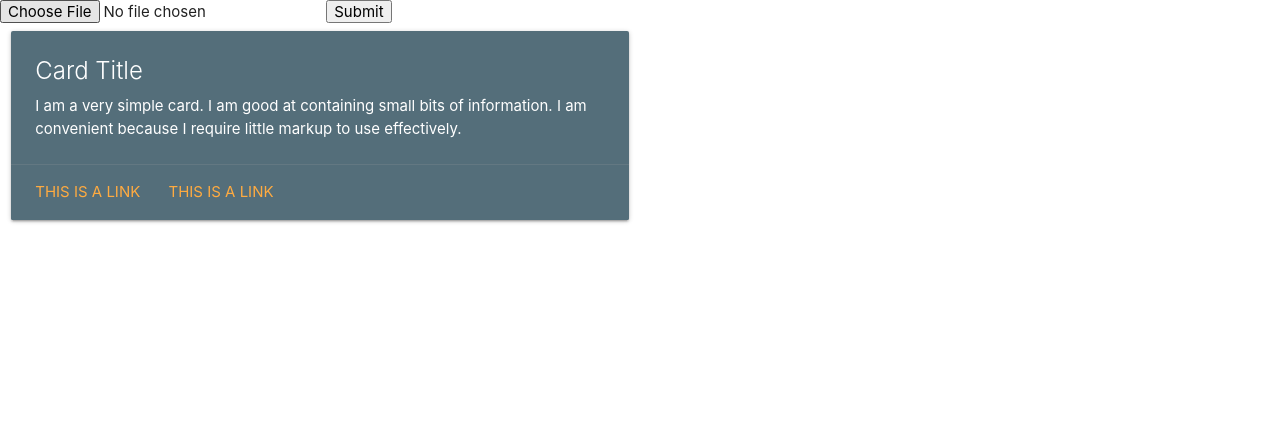
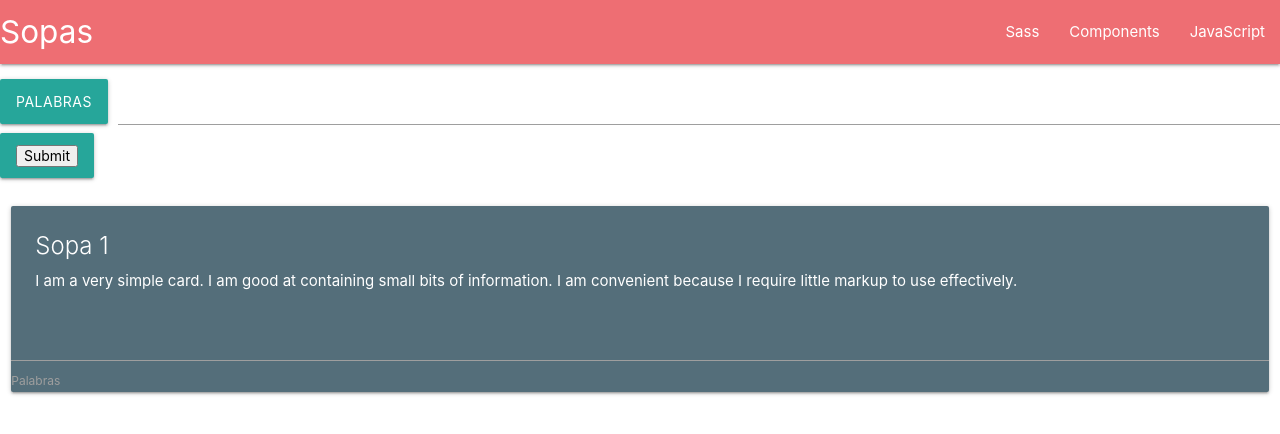
Before and after one commit to huentelemu/word-searchs, a Django app: page /sopas/ in a window 1280 px wide. Shown: the top 434 px of the page. Run offline with Django 3.2, Linux system fonts and the light colour scheme.

Commit message:
header and index

```diff
--- /dev/null
+++ b/django_project/puzzleprinter/templates/puzzleprinter/header.html
@@ -0,0 +1,25 @@
+<!DOCTYPE html>
+<html lang="en">
+<head>
+    <meta charset="UTF-8">
+    <title>Title</title>
+    <!-- Compiled and minified CSS -->
+    <link rel="stylesheet" href="https://cdnjs.cloudflare.com/ajax/libs/materialize/1.0.0/css/materialize.min.css">
+    <!-- Compiled and minified JavaScript -->
+    <script src="https://cdnjs.cloudflare.com/ajax/libs/materialize/1.0.0/js/materialize.min.js"></script>
+</head>
+<body>
+  <nav>
+    <div class="nav-wrapper">
+      <a href="#" class="brand-logo">Sopas</a>
+      <ul id="nav-mobile" class="right hide-on-med-and-down">
+        <li><a href="sass.html">Sass</a></li>
+        <li><a href="badges.html">Components</a></li>
+        <li><a href="collapsible.html">JavaScript</a></li>
+      </ul>
+    </div>
+  </nav>
+    {% block content %}
+    {% endblock %}
+</body>
+</html>
--- a/django_project/puzzleprinter/templates/puzzleprinter/index.html
+++ b/django_project/puzzleprinter/templates/puzzleprinter/index.html
@@ -1,32 +1,34 @@
-<!DOCTYPE html>
-<html lang="en">
-<head>
-    <meta charset="UTF-8">
-    <title>Title</title>
-    <!-- Compiled and minified CSS -->
-    <link rel="stylesheet" href="https://cdnjs.cloudflare.com/ajax/libs/materialize/1.0.0/css/materialize.min.css">
-    <!-- Compiled and minified JavaScript for Materialize CSS -->
-    <script src="https://cdnjs.cloudflare.com/ajax/libs/materialize/1.0.0/js/materialize.min.js"></script>
-</head>
-<body>
-<form action="/action_page.php">
-  <input type="file" id="myFile" name="filename">
-  <input type="submit">
-</form>
+{% extends 'puzzleprinter/header.html' %}
+{% block content %}
 <div class="row">
-    <div class="col s12 m6">
+  <form method="post" enctype="multipart/form-data">
+      {% csrf_token %}
+    <div class="file-field input-field">
+      <div class="btn">
+        <span>Palabras</span>
+        <input type="file">
+      </div>
+      <div class="file-path-wrapper">
+        <input class="file-path validate" type="text">
+      </div>
+        <div class="btn">
+        <input type="submit">
+            </div>
+
+    </div>
+  </form>
+</div>
+<div class="row">
+    <div class="col s12 m12">
       <div class="card blue-grey darken-1 hoverable">
         <div class="card-content white-text">
-          <span class="card-title">Card Title</span>
+          <span class="card-title">Sopa 1</span>
           <p>I am a very simple card. I am good at containing small bits of information.
           I am convenient because I require little markup to use effectively.</p>
         </div>
-        <div class="card-action">
-          <a href="#">This is a link</a>
-          <a href="#">This is a link</a>
-        </div>
+        <textarea id="textarea1" class="materialize-textarea col 3"></textarea>
+        <label for="textarea1">Palabras</label>
       </div>
     </div>
-  </div>
-</body>
-</html>
+</div>
+{% endblock %}
```
